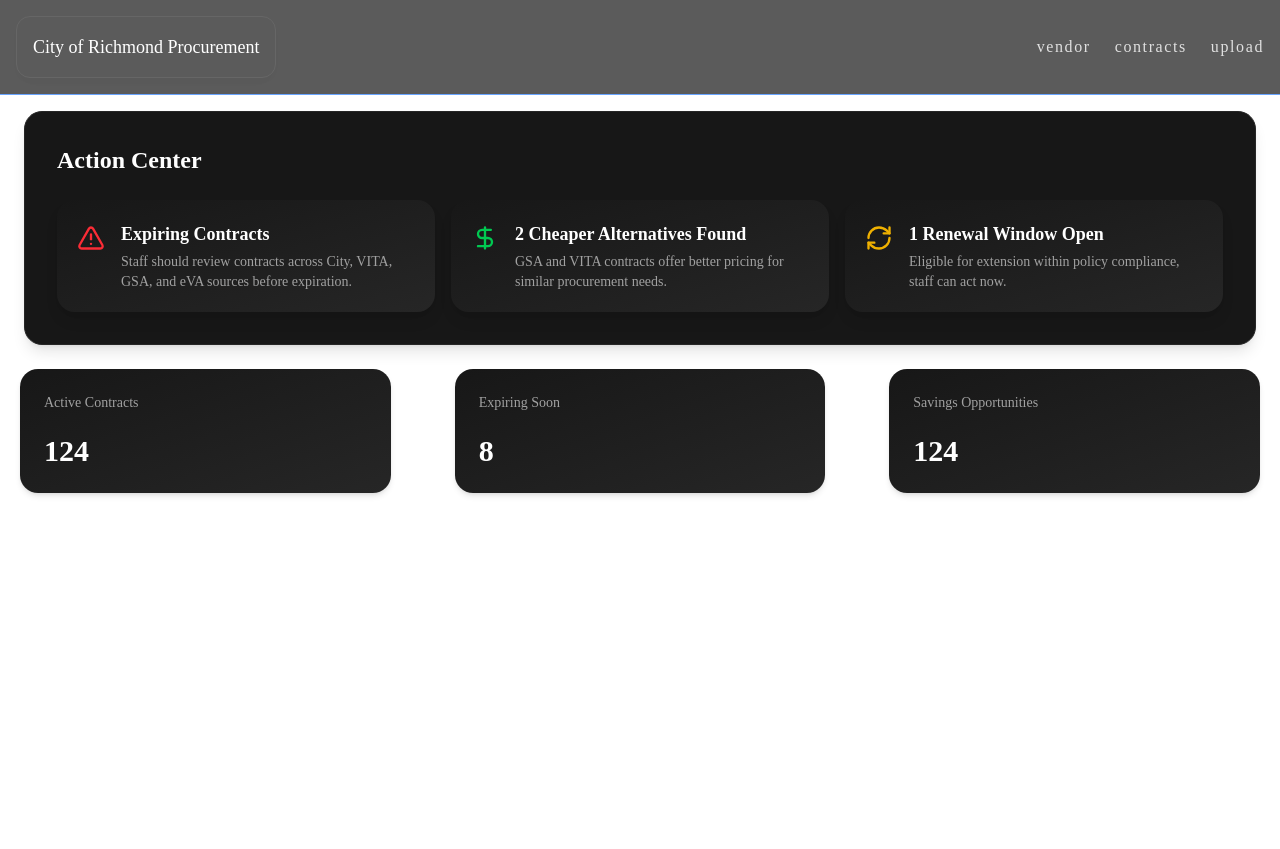
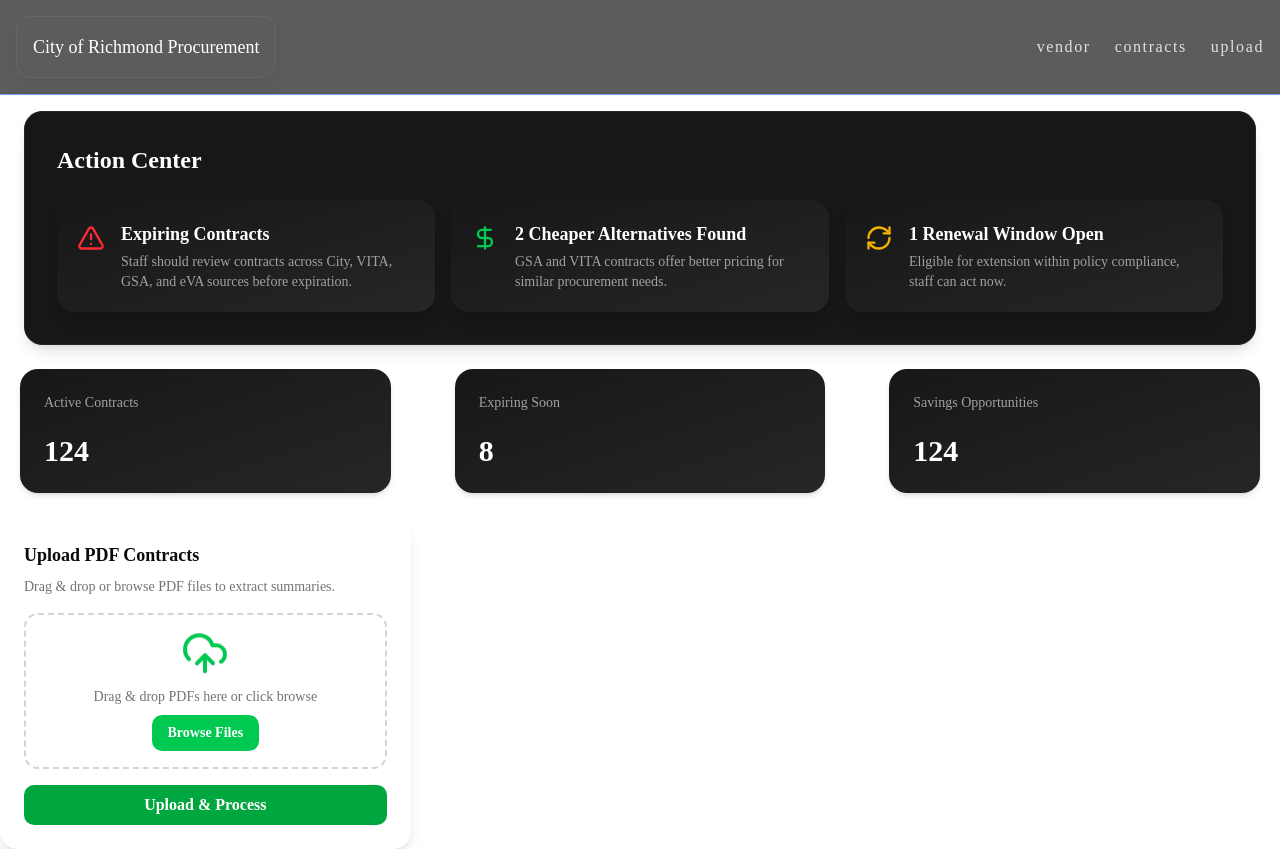
Before and after one commit to ricksond/open-city-webapp, a Next.js app in the folder my-app/: page / in a window 1280 px wide. Before the commit the page ends 800 px from the top, so only its background shows below. Built offline with nearby package versions, Linux system fonts and the light colour scheme.

Commit message:
Vendor Page Creation and upload page update

```diff
--- a/my-app/app/page.tsx
+++ b/my-app/app/page.tsx
@@ -1,6 +1,7 @@
 import ActionCenter from "@/components/dashboards/ActionCenter";
 import StatCard from "@/components/dashboards/StatCard";
-import {motion} from 'framer-motion';
+import UploadPage from "@/components/upload/UploadPage";
+
 
 export default function Home() {
   return (
@@ -10,6 +11,7 @@ export default function Home() {
         <StatCard title="Active Contracts" value={124} />
         <StatCard title="Expiring Soon" value={8} />
         <StatCard title="Savings Opportunities" value={124} />
+           <UploadPage />
       </div>
     </div>
   );
--- /dev/null
+++ b/my-app/app/vendor/page.tsx
@@ -0,0 +1,33 @@
+"use client";
+
+import { motion } from "framer-motion";
+import {VendorCard}from "@/components/vendor/VendorCard";
+
+const vendors = [
+  { name: "Itron Inc", totalSpend: 72588.48, contractsCount: 4 },
+  { name: "Acme Corp", totalSpend: 43000.0, contractsCount: 2 },
+  { name: "Tech Solutions", totalSpend: 98000.5, contractsCount: 5 },
+];
+
+export default function VendorsPage() {
+  return (
+    <motion.div
+      initial={{ opacity: 0, y: 20 }}
+      animate={{ opacity: 1, y: 0 }}
+      transition={{ duration: 0.5 }}
+      className="min-h-screen w-full bg-gradient-to-br from-green-100 to-blue-300 p-6"
+    >
+      <h1 className="text-3xl font-bold mb-6">Vendors</h1>
+      <div className="grid grid-cols-1 md:grid-cols-2 lg:grid-cols-3 gap-6">
+        {vendors.map((v) => (
+          <VendorCard
+            key={v.name}
+            vendorName={v.name}
+            totalSpend={v.totalSpend}
+            contractCount={v.contractsCount}
+          />
+        ))}
+      </div>
+    </motion.div>
+  );
+}
--- /dev/null
+++ b/my-app/components/dashboards/UploadCard.tsx
@@ -0,0 +1,27 @@
+"use client";
+import { motion } from "framer-motion";
+import Link from "next/link";
+import { UploadCloud } from "lucide-react"; // Make sure this works
+
+export default function HomePage() {
+  return (
+    <div className="min-h-screen flex items-center justify-center">
+      <motion.div
+        whileHover={{ scale: 1.05 }}
+        whileTap={{ scale: 0.95 }}
+        initial={{ opacity: 0, y: 20 }}
+        animate={{ opacity: 1, y: 0 }}
+        className="bg-white shadow-2xl rounded-3xl p-12 max-w-sm w-full flex flex-col items-center text-center cursor-pointer transition"
+      >
+        <UploadCloud className="w-16 h-16 text-green-500 mb-4 animate-bounce" />
+        <h2 className="text-2xl font-semibold mb-2">Upload Contracts</h2>
+        <p className="text-neutral-500 mb-6">
+          Click below to go to the Upload Page and manage your contract documents.
+        </p>
+        <Link href="/upload">
+            Go to Upload Page
+        </Link>
+      </motion.div>
+    </div>
+  );
+}
--- a/my-app/components/upload/UploadPage.tsx
+++ b/my-app/components/upload/UploadPage.tsx
@@ -1,118 +1,119 @@
 "use client";
-import {useState,useRef} from "react"
-import React from "react";
-import { AnimatePresence,motion } from "framer-motion";
-import toast, { Toaster } from "react-hot-toast";
-import { UploadCloud,FileText, X } from "lucide-react";
+import { useState, useRef } from "react";
+import { useRouter } from "next/navigation";
+import { motion } from "framer-motion";
+import toast from "react-hot-toast";
+import { UploadCloud, FileText, X } from "lucide-react";
 
+export default function UploadCard() {
+  const [files, setFiles] = useState<File[]>([]);
+  const [uploading, setUploading] = useState(false);
+  const fileInputRef = useRef<HTMLInputElement>(null);
+  const router = useRouter();
 
-export default function UploadPage(){
-    const [files,setFiles]=useState<File[]>([]);
-    const [dragging,setDragging]=useState(false);
-    const [uploading,setUploading]=useState(false);
-    const fileInputRef=useRef<HTMLInputElement>(null);
+  const handleBrowseClick = () => fileInputRef.current?.click();
 
-    const handleBrowseClick=()=>{
-        fileInputRef.current?.click();
-    }
-    // Handle files
-    const handleFiles=(newfiles:FileList|null)=>{
-        if(!newfiles) return;
-        const fileArray=Array.from(newfiles).filter((file)=>file.type === "application/pdf");
-        setFiles((prev)=>[...prev,...fileArray]);
+  const handleFiles = (newFiles: FileList | null) => {
+    if (!newFiles) return;
+    const pdfs = Array.from(newFiles).filter((f) => f.type === "application/pdf");
+    setFiles(pdfs);
   };
 
-    // Handle drops
-    const handleDrops=(e:React.DragEvent<HTMLDivElement>)=>{
-        e.preventDefault();
-        setDragging(false);
-        handleFiles(e.dataTransfer.files);
-    }
-    // Remove File
-    const removeFile=(index:number)=>{
-        setFiles((prev)=>prev.filter((_,i)=>i!==index));
-    };
-    // Upload files
-    const handleUpload=async()=>{
-        if(files.length===0) {
-            toast.error("No files to Upload");
+  const removeFile = (index: number) => setFiles((prev) => prev.filter((_, i) => i !== index));
+
+  const handleUpload = async () => {
+    if (files.length === 0) {
+      toast.error("Please select at least one PDF.");
       return;
     }
+
     setUploading(true);
-        // animate or mock api call
-        await new Promise((res)=>setTimeout(res,500));
+    const formData = new FormData();
+    files.forEach((f) => formData.append("file", f));
 
+    try {
+      const res = await fetch("/pdf_bot/process", {
+        method: "POST",
+        body: formData,
+      });
+
+      if (!res.ok) throw new Error("Upload failed");
+
+      const data = await res.json();
+
+      // Redirect to /upload page with the filename
+      const filename = encodeURIComponent(data.data.filename);
+      router.push(`/upload?file=${filename}`);
+    } catch (err: any) {
+      console.error(err);
+      toast.error(err.message || "Something went wrong");
+    } finally {
       setUploading(false);
-        setFiles([]);
-        toast.success("Files uploaded successfully");
+    }
   };
 
   return (
-        <motion.div className="min-h-screen w-full bg-linear-to-br from-green-100 to-blue-300">
-        <motion.div initial={{opacity:0,y:20}} animate={{opacity:1,y:0}} transition={{duration:0.8}} className="max-w-2xl mx-auto px-4 py-12">
-            <Toaster position="top-right" />
+    <motion.div
+      initial={{ opacity: 0, y: 20 }}
+      animate={{ opacity: 1, y: 0 }}
+      className="bg-white rounded-2xl shadow-lg p-6 flex flex-col"
+    >
+      <h3 className="text-lg font-semibold mb-2">Upload PDF Contracts</h3>
+      <p className="text-sm text-neutral-500 mb-4">
+        Drag & drop or browse PDF files to extract summaries.
+      </p>
 
-            <h1 className="text-4xl font-medium opacity-80 text-black tracking-wider text-center">Upload Contract Documents</h1>
-            <p className="text-neutral-500 text-center mb-8">Drag and drop contracts here or click the button below  to select files
-                Make sure each file is a PDF and valid contract document
-            </p>
-            <motion.div
-            onDragOver={(e)=>{
+      <div
+        onDragOver={(e) => e.preventDefault()}
+        onDrop={(e) => {
           e.preventDefault();
-                setDragging(true);}}
-            onDragLeave={()=>{
-                setDragging(false);
+          handleFiles(e.dataTransfer.files);
         }}
-            onDrop={handleDrops}
-            whileHover={{scale:1.02}}
-            initial={{opacity:0,y:30}}
-            animate={{opacity:1,y:0}}
-            className={`relative flex flex-col items-center justify-center border-4 border-green rounded-3xl p-12 cursor-pointer transition-colors ${dragging ? "border-green-400 bg-green-900/20" : "border-neutral-300 hover:border-green-400 bg-neutral-900/20"}`}>
-                <UploadCloud className="w-16 h-16 text-green-400 mb-4  animate-bounce" />
-                <p className="text-black text-lg font-semibold tracking-widest mb-2">Drag and Drop PDF Contracts Here</p>
-                <p className="text-neutral-500 text-sm mb-4 tracking-widest">or Click To Browse Files</p>
+        className="flex flex-col items-center justify-center border-2 border-dashed border-neutral-300 rounded-xl p-4 mb-4 cursor-pointer hover:border-green-400 transition"
+      >
+        <UploadCloud className="w-12 h-12 text-green-500 mb-2 animate-bounce" />
+        <p className="text-sm text-neutral-500">Drag & drop PDFs here or click browse</p>
         <button
           type="button"
           onClick={handleBrowseClick}
-                   className="flex items-center gap-2 px-6 py-3 rounded-xl bg-green-500 text-white font-semibold hover:bg-green-600 transition shadow-lg"
+          className="mt-2 px-4 py-2 bg-green-500 text-white rounded-lg text-sm font-semibold hover:bg-green-600 transition"
         >
-                    <UploadCloud className="w-5 h-5" /> {uploading ? "Uploading...": "Browse Files"}
+          Browse Files
         </button>
         <input
           type="file"
           multiple
+          accept="application/pdf"
           ref={fileInputRef}
-                  accept="application/pdf"
           className="hidden"
           onChange={(e) => handleFiles(e.target.files)}
         />
-            </motion.div>
-            <AnimatePresence>
+      </div>
+
       {files.length > 0 && (
-                    <motion.div
-                    initial={{opacity:0,y:20}}
-                    animate={{opacity:1,y:0}}
-                    exit={{opacity:0,y:-20}}
-                    className="mt-8 grid grid-cols-1 sm:grid-cols-3 gap-4"
+        <div className="mb-4">
+          {files.map((file, idx) => (
+            <div
+              key={idx}
+              className="flex justify-between items-center bg-neutral-100 rounded-md p-2 mb-2"
             >
-                       {files.map((file,index)=>(
-                        <motion.div
-                         key={index}
-                        whileHover={{scale:1.02}}
-                        className="flex items-center justify-between bg-neutral-800 p-4 rounded-2xl shadow-lg border border-neutral-700">
-                            <div className="flex items-center gap-3">
-                            <FileText className="w-8 h-8 text-green-400" />
-                            <p className="text-white font-semibold text-sm tracking-wide">{file.name}</p>
+              <FileText className="w-5 h-5 text-green-500" />
+              <span className="text-sm font-medium">{file.name}</span>
+              <button onClick={() => removeFile(idx)}>
+                <X className="w-4 h-4 text-red-500" />
+              </button>
             </div>
-                            <button onClick={()=> removeFile(index)}>
-                                <X className="w-5 h-5 text-netural-400 hover:text-red-500 transition"/>
+          ))}
+        </div>
+      )}
+
+      <button
+        onClick={handleUpload}
+        disabled={uploading}
+        className="mt-auto px-4 py-2 bg-green-600 text-white rounded-lg font-semibold hover:bg-green-700 transition disabled:opacity-50"
+      >
+        {uploading ? "Uploading & Processing..." : "Upload & Process"}
       </button>
     </motion.div>
-                       ))}
-                    </motion.div>
-                )}
-            </AnimatePresence>
-            </motion.div>
-    </motion.div>
-    )
+  );
 }
--- /dev/null
+++ b/my-app/components/vendor/VendorCard.tsx
@@ -0,0 +1,31 @@
+"use client";
+import {motion} from "framer-motion";
+import {DollarSign,Users} from "lucide-react";
+import Link from "next/link";
+interface VendorCardProps{
+    vendorName:string;
+    totalSpend:number;
+    contractCount?:number;
+}
+
+
+export function VendorCard({vendorName,totalSpend,contractCount}:VendorCardProps){
+    return(
+        <Link href={`/vendor/${vendorName}`} className="w-full">
+            <motion.div
+        whileHover={{ scale: 1.05 }}
+        className="rounded-xl border border-neutral-700 bg-linear-to-r from-indigo-300 to-indigo-500 p-5 shadow cursor-pointer"
+      >
+        <div className="flex items-center justify-between mb-2">
+          <h3 className="font-semibold text-lg">{vendorName}</h3>
+          <DollarSign className="w-5 h-5 text-green-400" />
+        </div>
+        <div className="flex items-center space-x-4 text-sm text-black">
+          <span>Total Spend: ${totalSpend.toLocaleString()}</span>
+          {contractCount && <span>Contracts: {contractCount}</span>}
+        </div>
+      </motion.div>
+        </Link>
+    )
+
+}
```
Also changed, not shown: my-app/app/upload/page.tsx (+52 -6 lines), my-app/app/vendor/[vendor_name]/page.tsx (added). Lines whose indentation alone changed are shown as unchanged.
